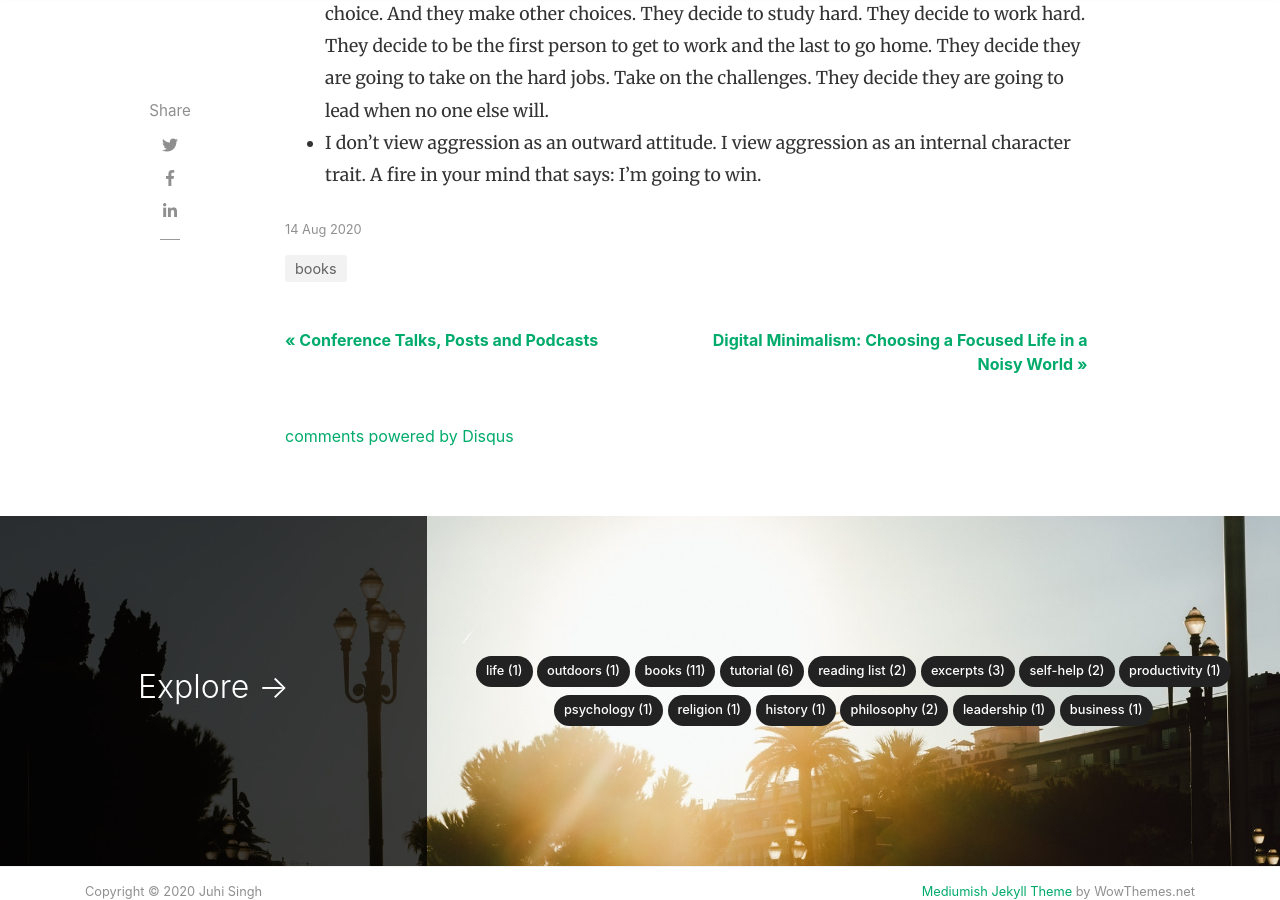
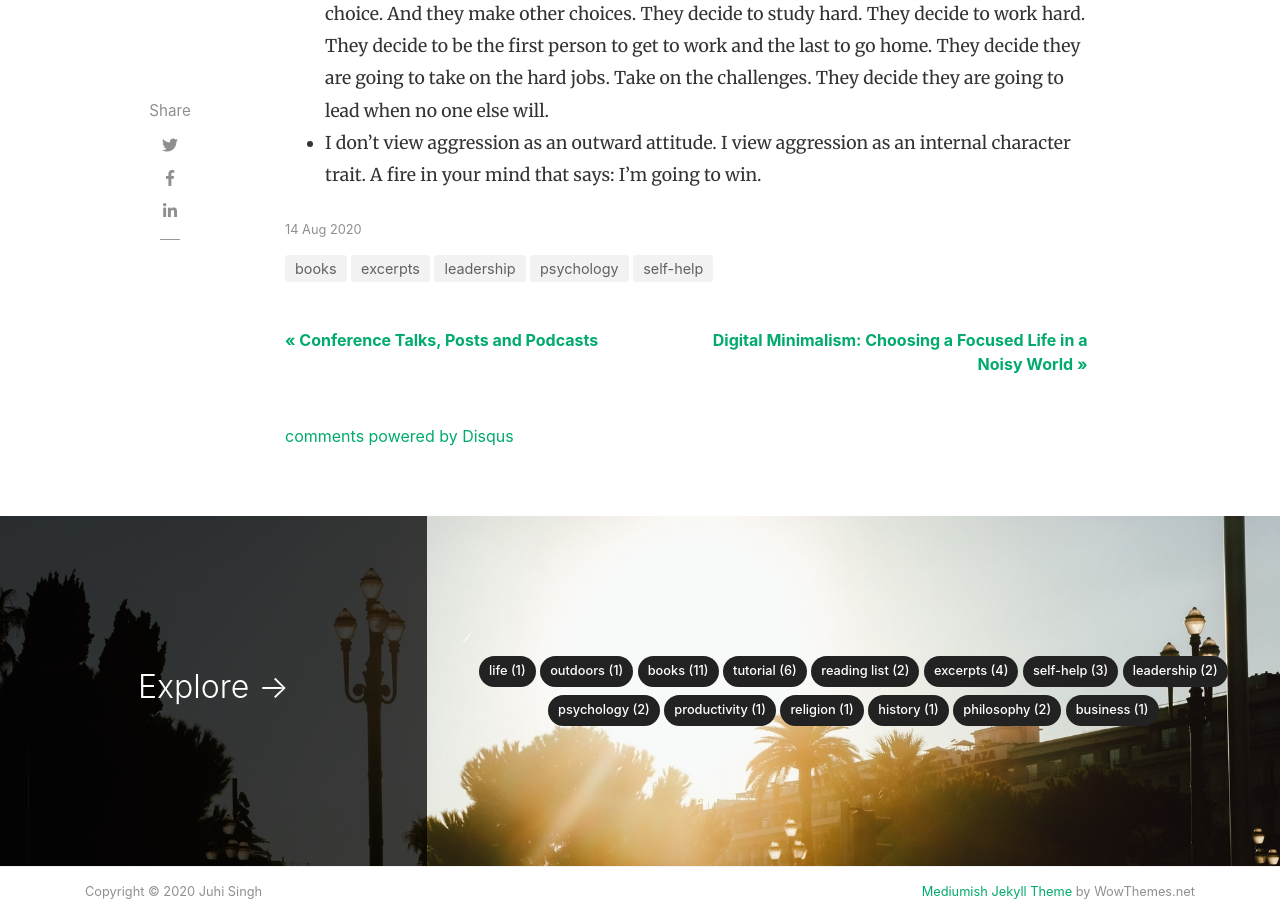
Before and after one commit to jsingh41/jsingh41.github.io, a Jekyll site: the page built from _posts/2020-08-14-discipline_equals_freedom.md, in a window 1280 px wide and 900 px high, scrolled down 1178 px. Built offline with Jekyll 4.4.1, drawn with Linux system fonts in a browser that asks for light colours; nearby versions of some CDN libraries; comment, search, counter and statistics services are not loaded; some of the changed text lies outside the part shown.

Commit message:
Update 2020-08-14-discipline_equals_freedom.md

```diff
--- a/_posts/2020-08-14-discipline_equals_freedom.md
+++ b/_posts/2020-08-14-discipline_equals_freedom.md
@@ -1,8 +1,8 @@
 ---
 layout: post
-title:  "Discipline Equals Freedom"
+title:  "Discipline Equals Freedom: Field Manual"
 author: juhi
-categories: [ books ]
+categories: [ books, excerpts, self-help, leadership, psychology  ]
 image: assets/images/discipline_equals_freedom.jpg
 ---
 This book is a quick upper-fixer for motivation. This book is a quick read, relatively simply to understand.
```
